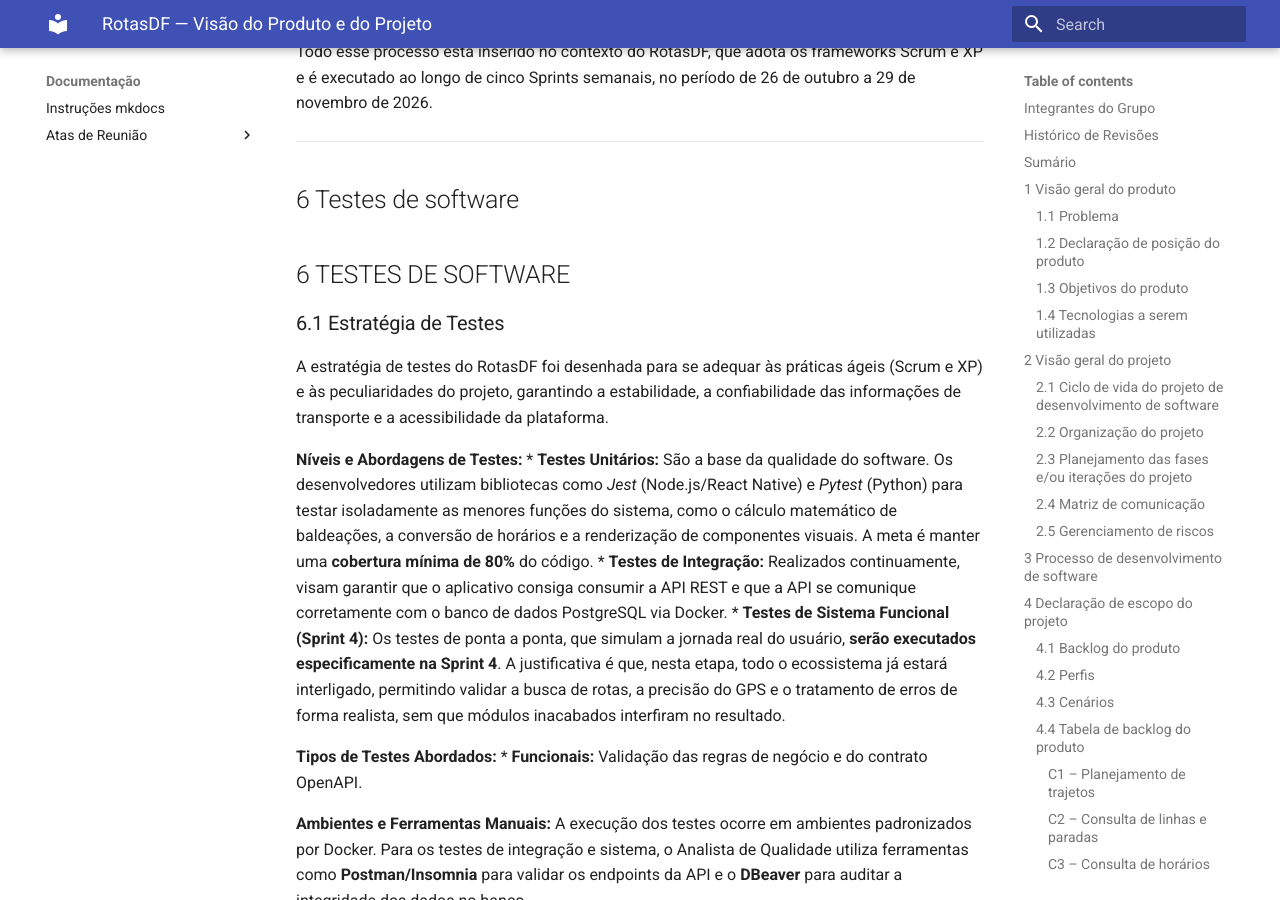
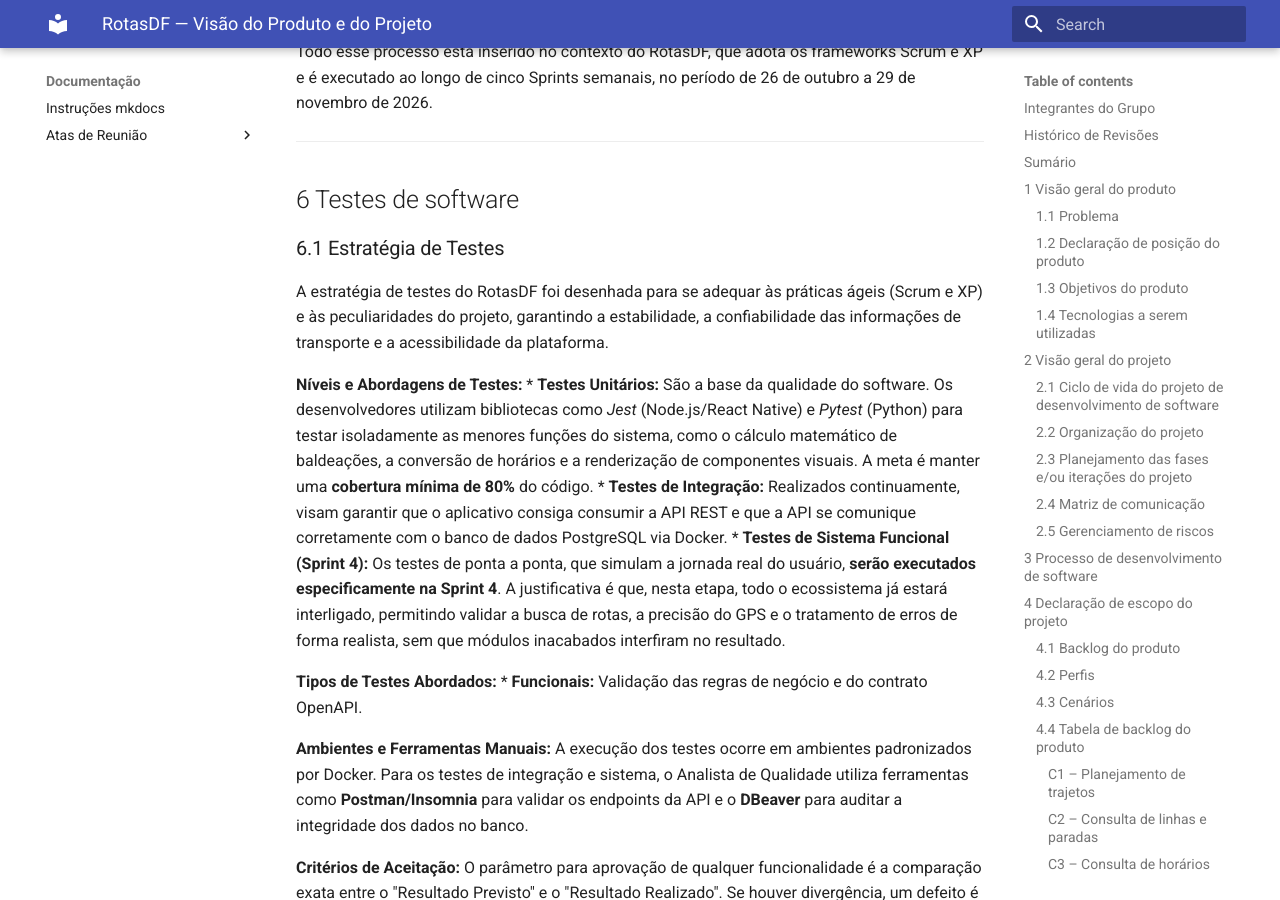
Before and after one commit to FGA0138-MDS-Ajax/2026.2-T02-Knuth, an MkDocs documentation site: the page built from docs/Documento_de_Visao_do_Produto.md, in a window 1280 px wide and 900 px high, scrolled down 23868 px. Built offline with MkDocs 1.6.1 and Material for MkDocs 9.7.7, drawn with Linux system fonts in a browser that asks for light colours.

Commit message:
corrige formatação

```diff
--- a/docs/Documento_de_Visao_do_Produto.md
+++ b/docs/Documento_de_Visao_do_Produto.md
@@ -358,8 +358,6 @@ O primeiro objetivo de medição do projeto, estruturado com base na metodologia
 
 ## 6 Testes de software
 
-## 6 TESTES DE SOFTWARE
-
 ### 6.1 Estratégia de Testes
 
 A estratégia de testes do RotasDF foi desenhada para se adequar às práticas ágeis (Scrum e XP) e às peculiaridades do projeto, garantindo a estabilidade, a confiabilidade das informações de transporte e a acessibilidade da plataforma.
```
